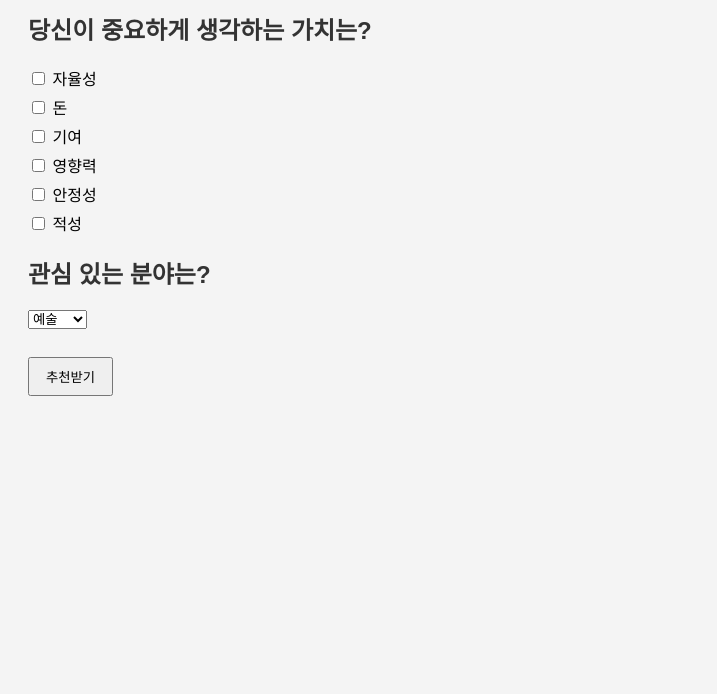
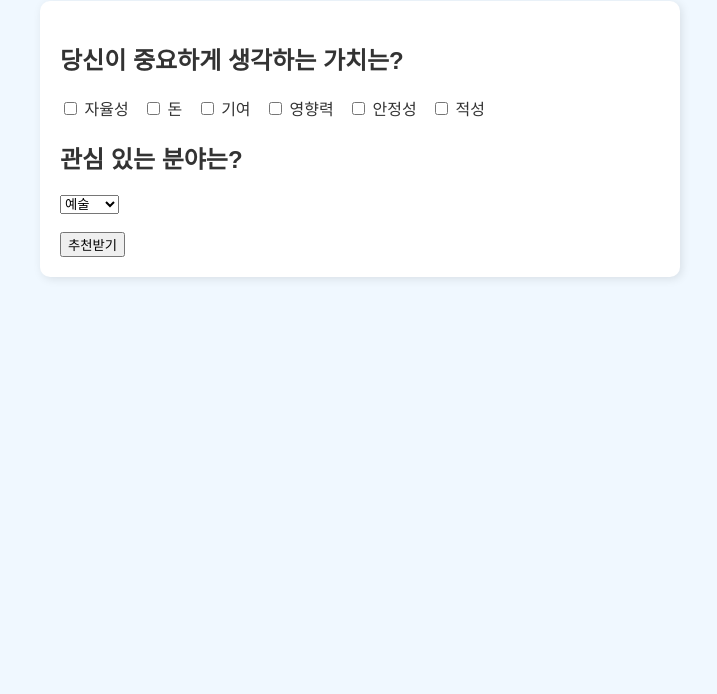
Before and after one commit to ABC12STAR/plsplspls, a plain HTML site: page index.html in a window 1280 px wide. Shown: the part 106-800 px from the top of the page, without its empty margins (0-717 px from the left). Drawn offline with Linux system fonts and the light colour scheme.

Commit message:
style.css

```diff
--- a/style.css
+++ b/style.css
@@ -1,28 +1,28 @@
 body {
   font-family: Arial, sans-serif;
-  background-color: #f4f4f4;
-  padding: 20px;
-}
-.container {
-  background: white;
-  padding: 20px;
-  border-radius: 8px;
-  max-width: 600px;
-  margin: auto;
-}
-h2 {
+  margin: 40px;
+  background-color: #f0f8ff;
   color: #333;
 }
+
+h1 {
+  color: #1e90ff;
+}
+
+form {
+  background-color: #fff;
+  padding: 20px;
+  border-radius: 10px;
+  box-shadow: 2px 2px 10px rgba(0, 0, 0, 0.1);
+  max-width: 600px;
+}
+
 label {
-  display: block;
-  margin-bottom: 5px;
+  margin-right: 10px;
 }
-button {
-  margin-top: 10px;
-  padding: 8px 16px;
-}
+
 #result {
   margin-top: 20px;
+  font-size: 18px;
   font-weight: bold;
-  color: #2c3e50;
 }
```
